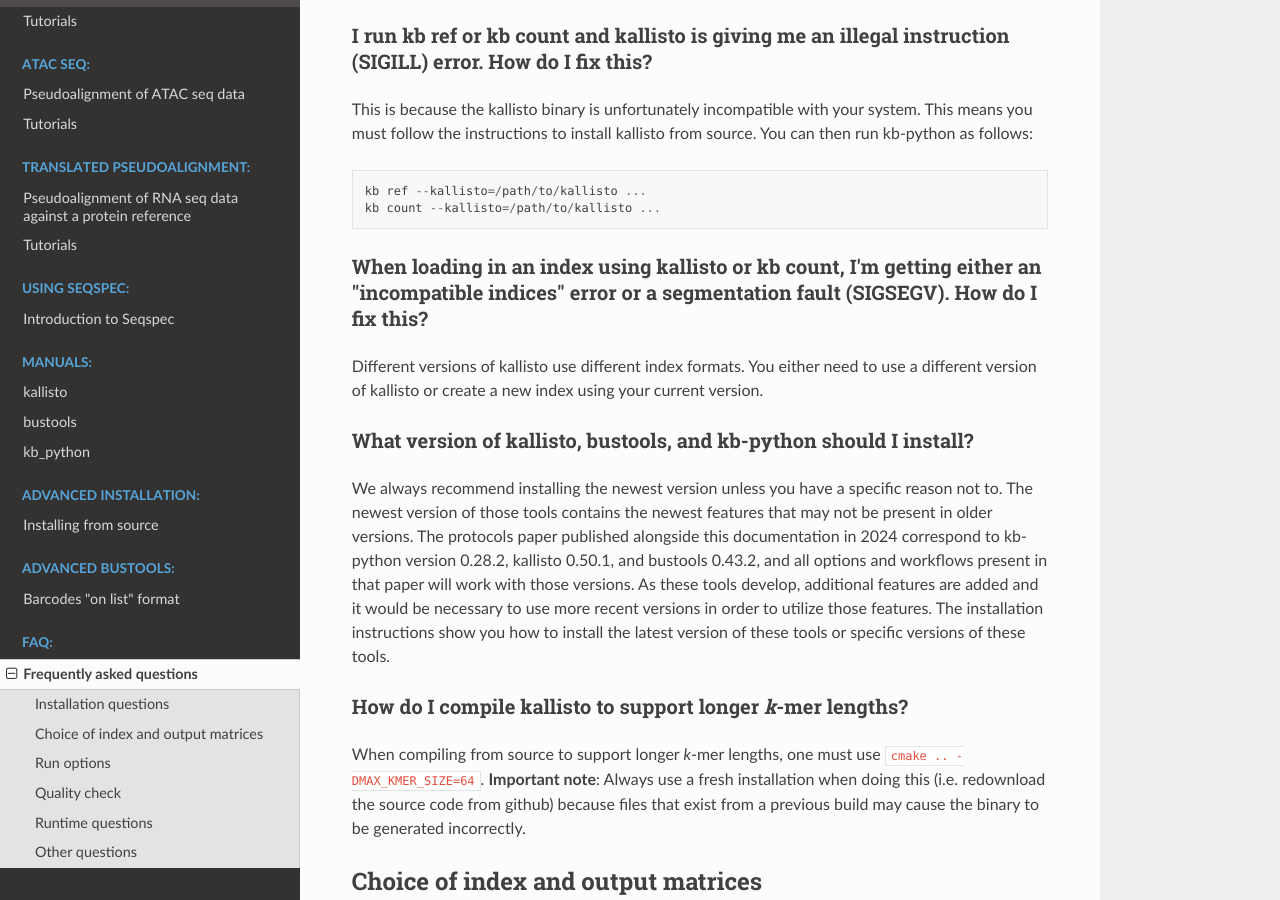
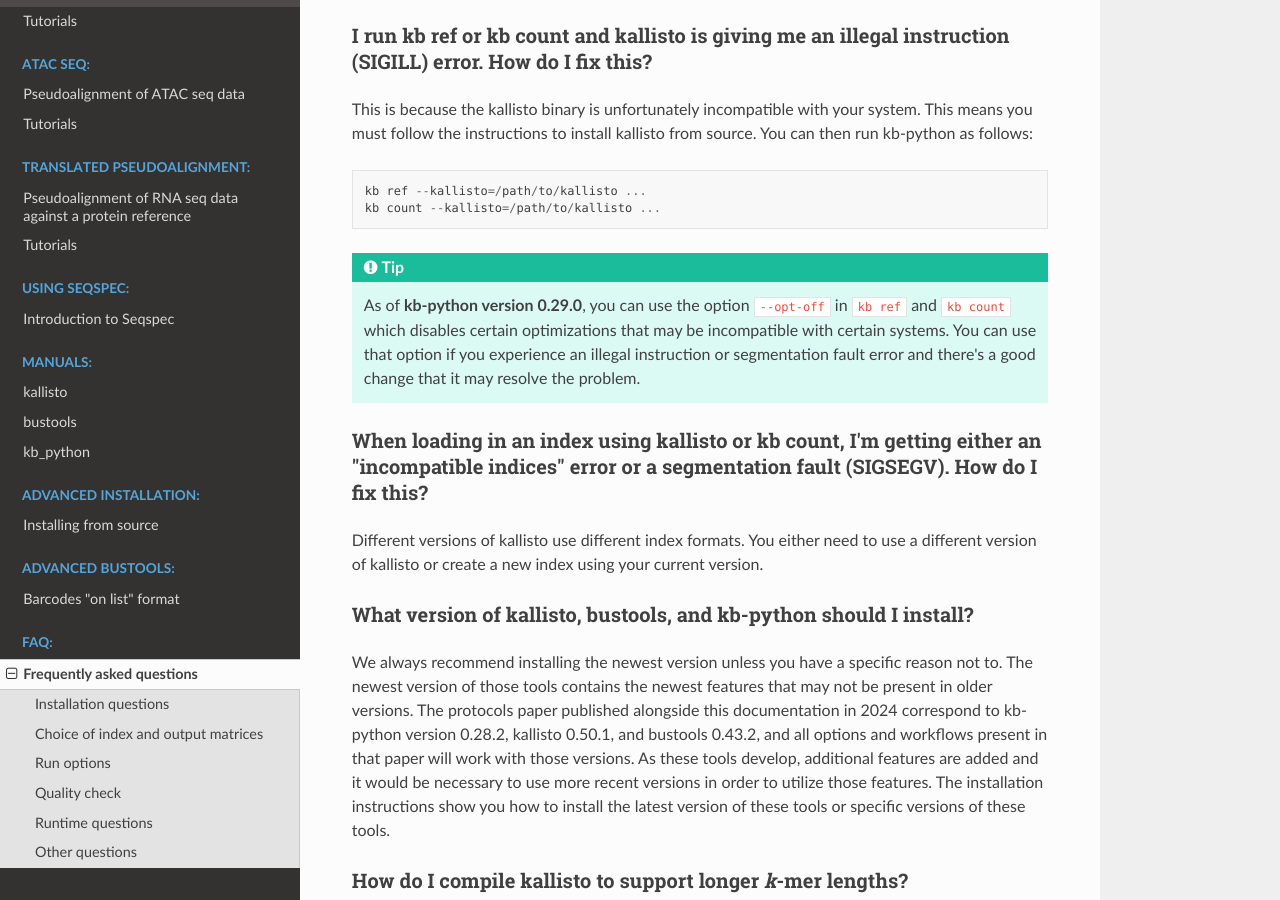
Before and after one commit to pachterlab/kb_docs, a Sphinx documentation site: the page built from docs/source/FAQ.rst, in a window 1280 px wide and 900 px high, scrolled down 818 px. Built offline with Sphinx 7.4.7 and the Read the Docs theme 3.1.0, drawn with Linux system fonts in a browser that asks for light colours.

Commit message:
Update FAQ.rst

```diff
--- a/docs/source/FAQ.rst
+++ b/docs/source/FAQ.rst
@@ -20,6 +20,11 @@ This is because the kallisto binary is unfortunately incompatible with your syst
 
  kb ref --kallisto=/path/to/kallisto ...
  kb count --kallisto=/path/to/kallisto ...
+
+.. tip::
+
+  As of **kb-python version 0.29.0**, you can use the option ``--opt-off`` in ``kb ref`` and ``kb count`` which disables certain optimizations that may be incompatible with certain systems. You can use that option if you experience an illegal instruction or segmentation fault error and there's a good change that it may resolve the problem.
+
 
 .. _FAQ incompatible index:
 
```
